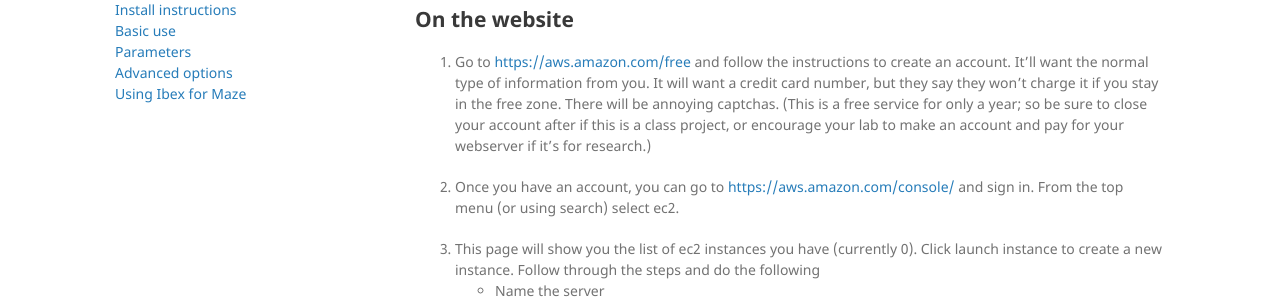
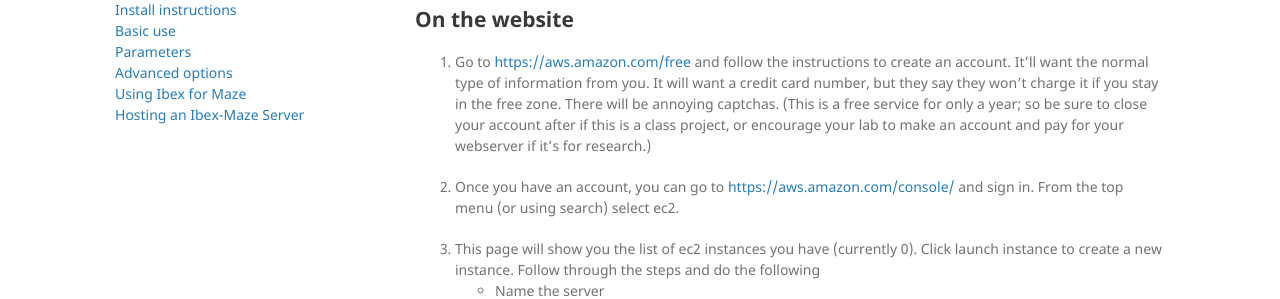
Before and after one commit to vboyce/Maze, a Jekyll site: the page built from docs/server.md, in a window 1280 px wide. Shown: the part 372-671 px from the top of the page. Built offline with Jekyll 4.4.1, drawn with Linux system fonts in a browser that asks for light colours.

Commit message:
add server to sidebar

```diff
--- a/docs/_layouts/default.html
+++ b/docs/_layouts/default.html
@@ -44,7 +44,8 @@
         <a href="{{ "/usage_basic.html" | relative_url}}">Basic use</a><br>
         <a href="{{ "/parameters.html" | relative_url}}">Parameters</a><br>
         <a href="{{ "/usage_adv.html" | relative_url}}">Advanced options</a><br>
-        <a href="{{ "/ibex.html" | relative_url}}">Using Ibex for Maze</a></p>
+        <a href="{{ "/ibex.html" | relative_url}}">Using Ibex for Maze</a><br>
+        <a href="{{ "/server.html" | relative_url}}">Hosting an Ibex-Maze Server</a></p>
       </header>
 
 
```
Also changed, not shown: docs/server.md (line endings or trailing spaces).
